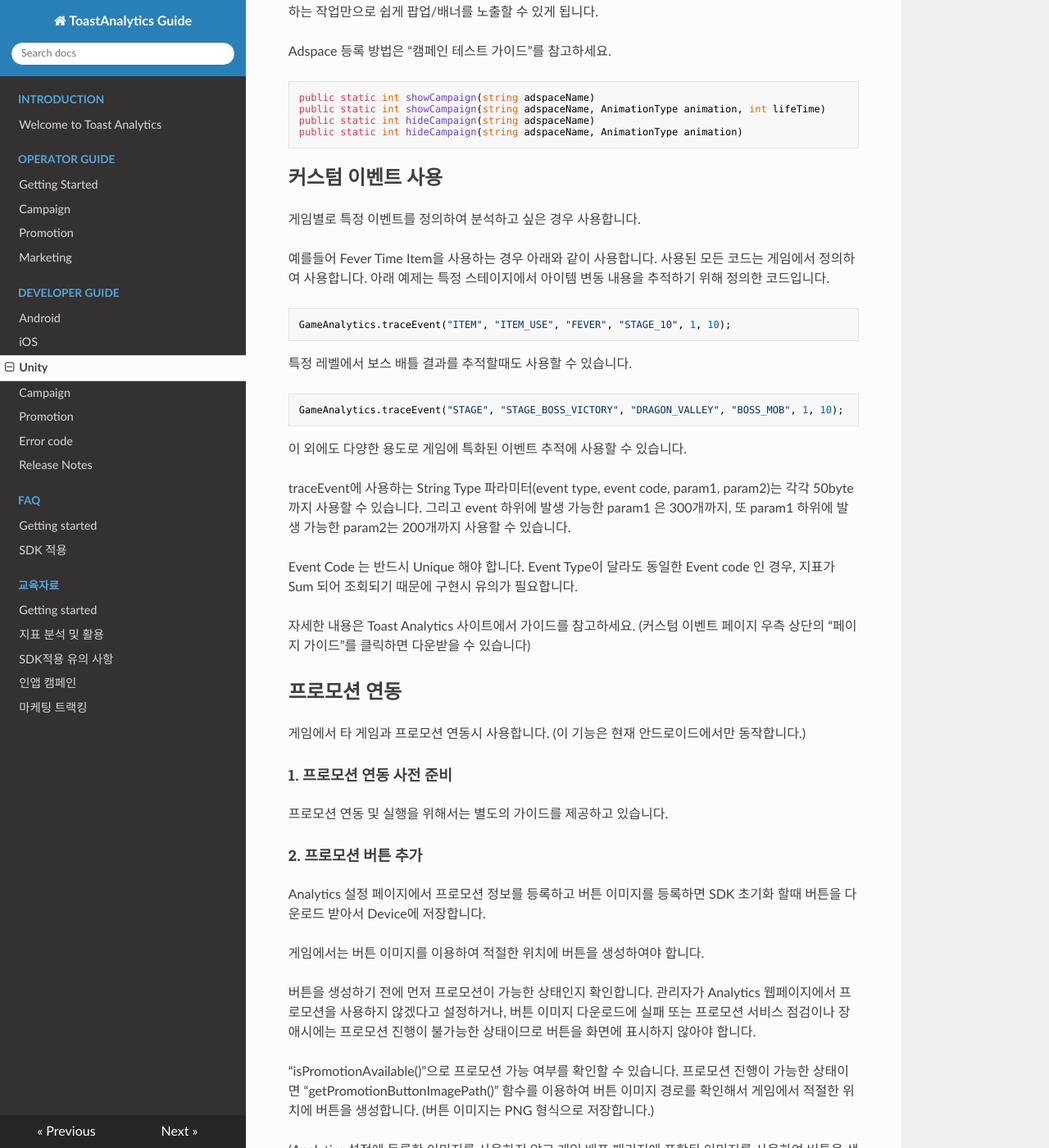
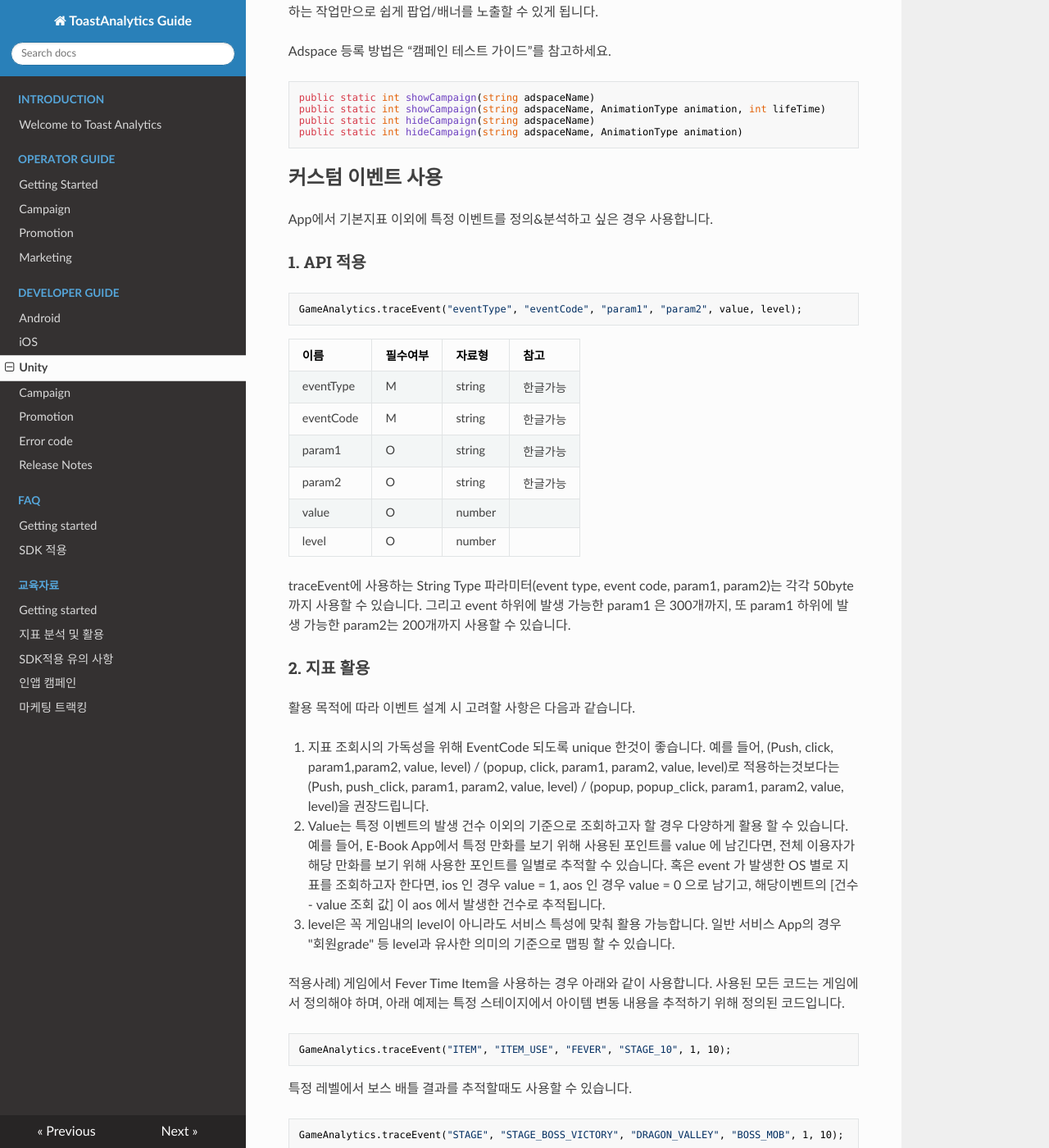
Before and after one commit to ToastAnalytics/ToastAnalytics, an MkDocs documentation site: the page built from docs/Developer/6. Unity Developer Guide.md, in a window 1280 px wide and 1400 px high, scrolled down 10227 px. Shown: the whole window at 82% size. Built offline with MkDocs 1.6.1, drawn with Linux system fonts in a browser that asks for light colours; nearby versions of some CDN libraries; old or Windows-style settings are respelled for this version of MkDocs; some of the changed text lies outside the part shown.

Commit message:
Update 6. Unity Developer Guide.md

````diff
--- a/docs/Developer/6. Unity Developer Guide.md
+++ b/docs/Developer/6. Unity Developer Guide.md
@@ -351,28 +351,58 @@
 
 ## 커스텀 이벤트 사용
 
-게임별로 특정 이벤트를 정의하여 분석하고 싶은 경우 사용합니다.
+App에서 기본지표 이외에 특정 이벤트를 정의&분석하고 싶은 경우 사용합니다.
 
-예를들어 Fever Time Item을 사용하는 경우 아래와 같이 사용합니다. 사용된 모든 코드는 게임에서 정의하여 사용합니다. 아래 예제는 특정 스테이지에서 아이템 변동 내용을 추적하기 위해 정의한 코드입니다.
+### 1. API 적용
 
-```cs
+```
+GameAnalytics.traceEvent("eventType", "eventCode", "param1", "param2", value, level);
+```
+
+|이름|필수여부|자료형|참고|
+|---|---|---|---|
+|eventType|M|string|한글가능|
+|eventCode|M|string|한글가능|
+|param1|O|string|한글가능|
+|param2|O|string|한글가능|
+|value|O|number||
+|level|O|number||
+
+traceEvent에 사용하는 String Type 파라미터(event type, event code, param1, param2)는 각각 50byte까지 사용할 수 있습니다. 그리고 event 하위에 발생 가능한 param1 은 300개까지, 또 param1 하위에 발생 가능한 param2는 200개까지 사용할 수 있습니다.
+
+### 2. 지표 활용
+
+활용 목적에 따라 이벤트 설계 시 고려할 사항은 다음과 같습니다.
+
+1. 지표 조회시의 가독성을 위해 EventCode 되도록 unique 한것이 좋습니다.
+예를 들어, (Push, click, param1,param2, value, level) / (popup, click, param1, param2, value, level)로 적용하는것보다는
+(Push, push_click, param1, param2, value, level) / (popup, popup_click, param1, param2, value, level)을 권장드립니다.
+
+2. Value는 특정 이벤트의 발생 건수 이외의 기준으로 조회하고자 할 경우 다양하게 활용 할 수 있습니다.
+예를 들어, E-Book App에서 특정 만화를 보기 위해 사용된 포인트를 value 에 남긴다면, 전체 이용자가 해당 만화를 보기 위해 사용한 포인트를 일별로 추적할 수 있습니다. 혹은 event 가 발생한 OS 별로 지표를 조회하고자 한다면, ios 인 경우 value = 1, aos 인 경우 value = 0 으로 남기고, 해당이벤트의 [건수 - value 조회 값] 이 aos 에서 발생한 건수로 추적됩니다.
+
+3. level은 꼭 게임내의 level이 아니라도 서비스 특성에 맞춰 활용 가능합니다.
+일반 서비스 App의 경우 "회원grade" 등 level과 유사한 의미의 기준으로 맵핑 할 수 있습니다.
+
+적용사례)
+게임에서 Fever Time Item을 사용하는 경우 아래와 같이 사용합니다.
+사용된 모든 코드는 게임에서 정의해야 하며, 아래 예제는 특정 스테이지에서 아이템 변동 내용을 추적하기 위해 정의된 코드입니다.
+
+```
 GameAnalytics.traceEvent("ITEM", "ITEM_USE", "FEVER", "STAGE_10", 1, 10);
 ```
 
 특정 레벨에서 보스 배틀 결과를 추적할때도 사용할 수 있습니다.
 
-```cs
+```
 GameAnalytics.traceEvent("STAGE", "STAGE_BOSS_VICTORY", "DRAGON_VALLEY", "BOSS_MOB", 1, 10);
 ```
 
-이 외에도 다양한 용도로 게임에 특화된 이벤트 추적에 사용할 수 있습니다.
+* traceEvent로 발생한 Log는 "ToastAnalytics > 커스텀이벤트"에서 아래와 같이 조회됩니다.
 
-traceEvent에 사용하는 String Type 파라미터(event type, event code, param1, param2)는 각각 50byte까지 사용할 수 있습니다. 그리고 event 하위에 발생 가능한 param1 은 300개까지, 또 param1 하위에 발생 가능한 param2는 200개까지 사용할 수 있습니다.
+![](http://static.toastoven.net/prod_analytics/image015.png)
 
-Event Code 는 반드시 Unique 해야 합니다. Event Type이 달라도 동일한 Event code 인 경우, 지표가 Sum 되어 조회되기 때문에 구현시 유의가 필요합니다.
-
-자세한 내용은 Toast Analytics 사이트에서 가이드를 참고하세요. (커스텀 이벤트 페이지 우측 상단의 “페이지 가이드”를 클릭하면 다운받을 수 있습니다)
-
+![](http://static.toastoven.net/prod_analytics/image016.png)
 
 ## 프로모션 연동
 
````
